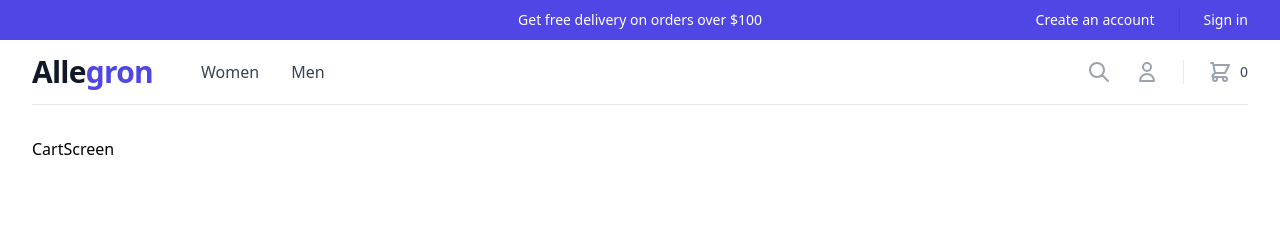
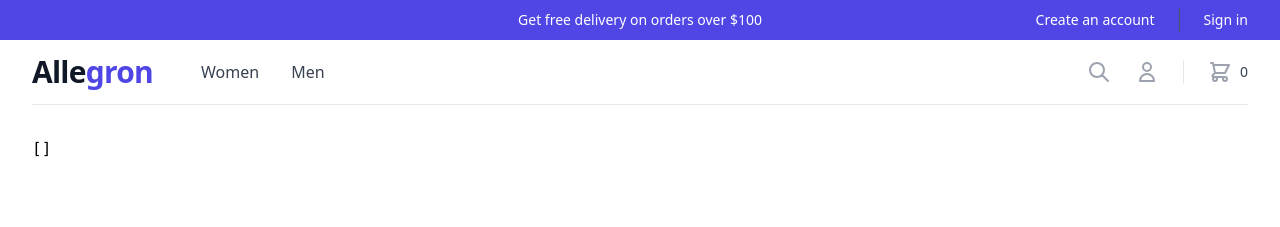
Before and after one commit to tomaszdanczak/allegron, a React (Create React App) app in the folder frontend/: page /cart in a window 1280 px wide. Shown: the top 227 px of the page. Built offline with nearby package versions, Linux system fonts and the light colour scheme.

Commit message:
Create CartContext, use addToCart from there and display cartItems in <CartScreen/>

```diff
--- /dev/null
+++ b/frontend/src/hooks/useCart.tsx
@@ -0,0 +1,65 @@
+import React, { useContext, useState } from 'react'
+import { ReactNode } from 'react'
+import { IImage, IPrice } from 'types/product'
+
+type Props = {
+  children: ReactNode
+}
+
+interface ICartItem {
+  _id: number
+  name: string
+  prices: IPrice[]
+  image: IImage
+  quantity: number
+  countInStock: number
+}
+
+const CartContext = React.createContext({
+  cartItems: [] as ICartItem[],
+  addToCart: (newCartItem: ICartItem) => {},
+})
+
+export const CartProvider = ({ children }: Props) => {
+  const [cartItems, setCartItems] = useState([] as ICartItem[])
+
+  const addToCart = (newCartItem: ICartItem) => {
+    const existedCartItem = cartItems.find(
+      (cartItem) => cartItem._id === newCartItem._id,
+    )
+    const cartItemsWithoutExistedCartItem = cartItems.filter(
+      (cartItem) => cartItem._id !== newCartItem._id,
+    )
+
+    if (existedCartItem) {
+      if (
+        existedCartItem.quantity + newCartItem.quantity >
+        newCartItem.countInStock
+      ) {
+        newCartItem.quantity = newCartItem.countInStock
+        setCartItems([newCartItem, ...cartItemsWithoutExistedCartItem])
+      } else {
+        newCartItem.quantity = newCartItem.quantity + existedCartItem.quantity
+        setCartItems([newCartItem, ...cartItemsWithoutExistedCartItem])
+      }
+    } else {
+      setCartItems([newCartItem, ...cartItemsWithoutExistedCartItem])
+    }
+  }
+
+  return (
+    <CartContext.Provider value={{ cartItems, addToCart }}>
+      {children}
+    </CartContext.Provider>
+  )
+}
+
+export const useCart = () => {
+  const cart = useContext(CartContext)
+
+  if (!cart) {
+    throw Error('useCart needs to be used inside CartContext')
+  }
+
+  return cart
+}
--- a/frontend/src/providers/AppProviders.tsx
+++ b/frontend/src/providers/AppProviders.tsx
@@ -4,6 +4,7 @@ import { BrowserRouter } from 'react-router-dom'
 import { store } from 'app/store'
 import { Provider } from 'react-redux'
 import { CurrencyProvider } from 'hooks/useCurrency'
+import { CartProvider } from 'hooks/useCart'
 
 type Props = {
   children: ReactNode
@@ -14,7 +15,9 @@ const AppProviders = ({ children }: Props) => {
     <Provider store={store}>
       <BrowserRouter>
         <HamburgerProvider>
-          <CurrencyProvider>{children}</CurrencyProvider>
+          <CurrencyProvider>
+            <CartProvider>{children}</CartProvider>
+          </CurrencyProvider>
         </HamburgerProvider>
       </BrowserRouter>
     </Provider>
--- a/frontend/src/views/CartScreen/CartScreen.tsx
+++ b/frontend/src/views/CartScreen/CartScreen.tsx
@@ -1,3 +1,10 @@
+import { useCart } from 'hooks/useCart'
+
 export default function CartScreen() {
-  return <div>CartScreen</div>
+  const { cartItems } = useCart()
+  return (
+    <div>
+      <pre>{JSON.stringify(cartItems, null, 2)}</pre>
+    </div>
+  )
 }
--- a/frontend/src/views/ProductScreen/ProductScreen.tsx
+++ b/frontend/src/views/ProductScreen/ProductScreen.tsx
@@ -7,17 +7,22 @@ import ProductDetailHeader from 'components/atoms/ProductDetailHeader/ProductDet
 import ProductDetails from 'components/atoms/ProductDetails/ProductDetails'
 import Review from 'components/molecules/Review/Review'
 import { useCurrency } from 'hooks/useCurrency'
-import { Link, useParams } from 'react-router-dom'
+import { Link, useNavigate, useParams } from 'react-router-dom'
 import { IProduct } from 'types/product'
 import Policies from 'components/molecules/Policies/Policies'
 import ImageGallery from 'components/molecules/ImageGallery/ImageGallery'
+import { useCart } from 'hooks/useCart'
 
 let errorMsg: string
 
 export default function ProductScreen() {
   const params = useParams()
   const { id: productId = '' } = params
+  const navigate = useNavigate()
+
   const { currency } = useCurrency()
+  const { addToCart } = useCart()
+
   const {
     data: product = {} as IProduct,
     isLoading,
@@ -38,6 +43,22 @@ export default function ProductScreen() {
     } else if ('status' in error) {
       errorMsg = `Request failed with status code ${error.status}. ${data.message}`
     }
+  }
+
+  const addToCartHandler = (quantity: number) => {
+    const cartItem = {
+      _id: product._id,
+      name: product.name,
+      prices: product.prices,
+      image:
+        product.images.find((image) => image.primary === true) ||
+        product.images[0],
+      countInStock: product.countInStock,
+      quantity,
+    }
+
+    navigate('/cart')
+    addToCart(cartItem)
   }
 
   return (
@@ -68,7 +89,7 @@ export default function ProductScreen() {
 
           <div className="lg:col-span-5 lg:col-start-8 lg:row-start-3">
             <div className="mt-8">
-              <Button text="Add to cart" onClick={() => {}} />
+              <Button text="Add to cart" onClick={() => addToCartHandler(1)} />
             </div>
 
             <ProductDescription description={product.description} />
```
